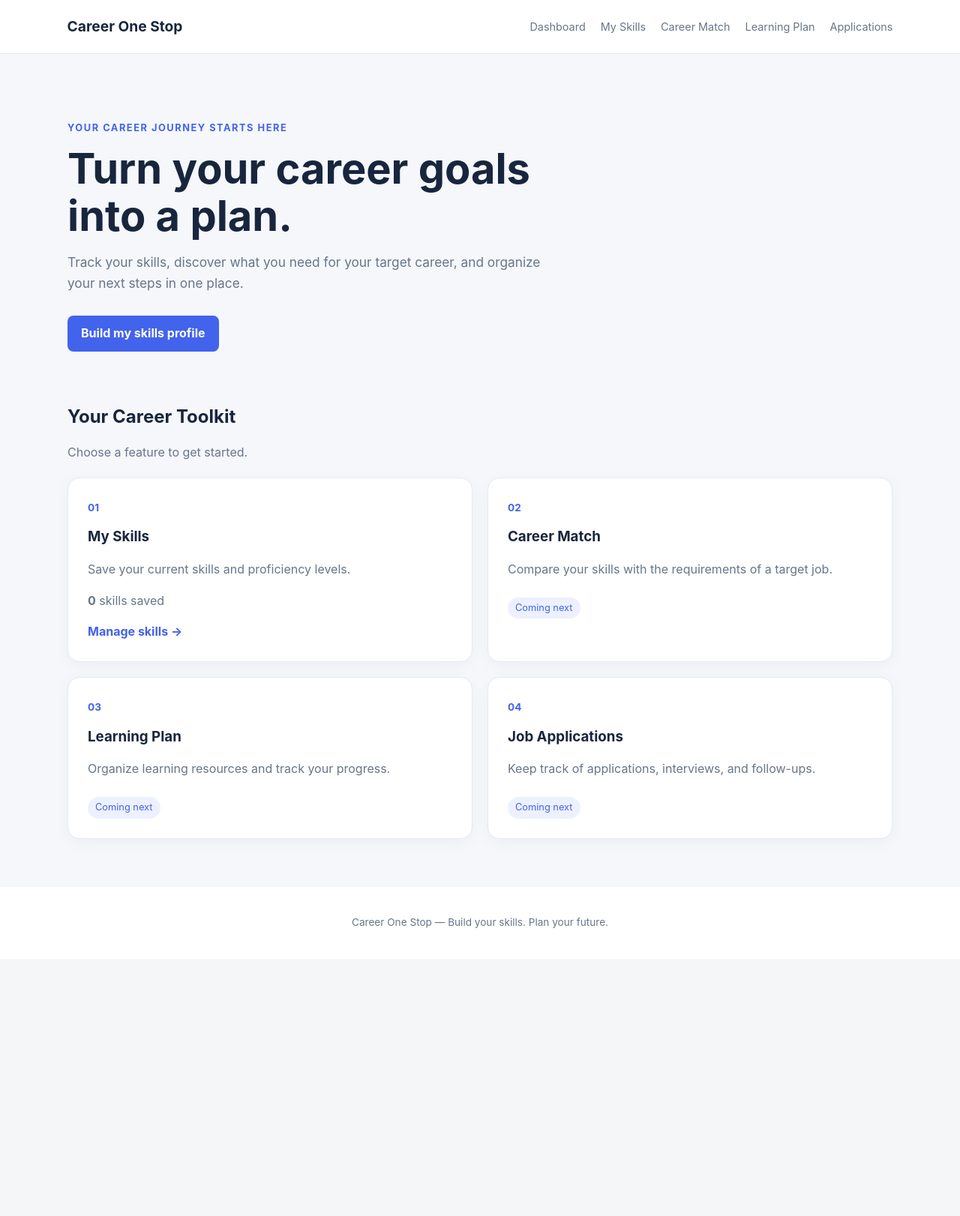
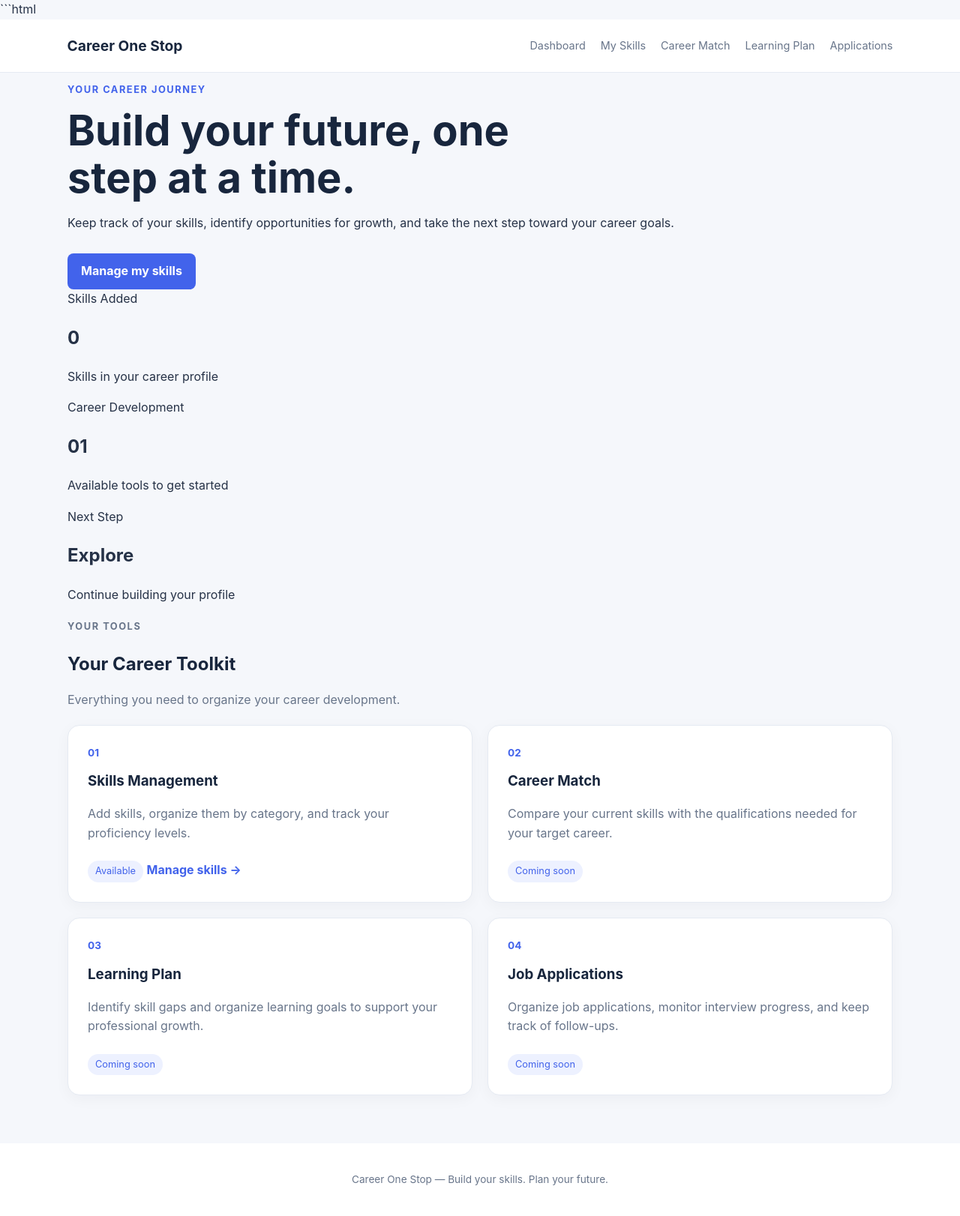
Before and after one commit to tooflykayy/career-one-stop, a Flask app: page / in a window 1280 px wide. Shown: the whole page at 75% size. Before the commit the page ends 1238 px from the top, so only its background shows below. Run offline with Flask 3, Linux system fonts and the light colour scheme.

Commit message:
Revamp dashboard layout and content

````diff
--- a/templates/dashboard.html
+++ b/templates/dashboard.html
@@ -1,51 +1,100 @@
+```html
 {% extends "base.html" %}
 
 {% block title %}Dashboard | Career One Stop{% endblock %}
 
 {% block content %}
-<section class="hero">
-    <p class="eyebrow">YOUR CAREER JOURNEY STARTS HERE</p>
-    <h1>Turn your career goals into a plan.</h1>
-    <p class="hero-text">
-        Track your skills, discover what you need for your target career,
-        and organize your next steps in one place.
+
+<section class="dashboard-welcome">
+    <div>
+        <p class="eyebrow">YOUR CAREER JOURNEY</p>
+        <h1>Build your future, one step at a time.</h1>
+        <p>
+            Keep track of your skills, identify opportunities for growth,
+            and take the next step toward your career goals.
         </p>
-    <a class="primary-button" href="{{ url_for('skills') }}">Build my skills profile</a>
+        <a class="primary-button" href="{{ url_for('skills') }}">
+            Manage my skills
+        </a>
+    </div>
 </section>
 
-<section class="section-heading">
-    <h2>Your Career Toolkit</h2>
-    <p>Choose a feature to get started.</p>
+<section class="dashboard-summary">
+    <article class="summary-card">
+        <span class="summary-label">Skills Added</span>
+        <h2>{{ skills|length }}</h2>
+        <p>Skills in your career profile</p>
+    </article>
+
+    <article class="summary-card">
+        <span class="summary-label">Career Development</span>
+        <h2>01</h2>
+        <p>Available tools to get started</p>
+    </article>
+
+    <article class="summary-card">
+        <span class="summary-label">Next Step</span>
+        <h2>Explore</h2>
+        <p>Continue building your profile</p>
+    </article>
 </section>
 
+<section class="dashboard-section">
+    <div class="section-heading">
+        <div>
+            <p class="eyebrow">YOUR TOOLS</p>
+            <h2>Your Career Toolkit</h2>
+            <p>Everything you need to organize your career development.</p>
+        </div>
+    </div>
+
     <section class="feature-grid">
+
         <article class="feature-card">
             <span class="card-number">01</span>
-        <h3>My Skills</h3>
-        <p>Save your current skills and proficiency levels.</p>
-        <p><strong>{{ skills|length }}</strong> skills saved</p>
-        <a class="text-link" href="{{ url_for('skills') }}">Manage skills →</a>
+            <h3>Skills Management</h3>
+            <p>
+                Add skills, organize them by category, and track
+                your proficiency levels.
+            </p>
+            <span class="status available">Available</span>
+            <a class="text-link" href="{{ url_for('skills') }}">
+                Manage skills →
+            </a>
         </article>
 
-    <article class="feature-card" id="career-match">
+        <article class="feature-card">
             <span class="card-number">02</span>
             <h3>Career Match</h3>
-        <p>Compare your skills with the requirements of a target job.</p>
-        <span class="status">Coming next</span>
+            <p>
+                Compare your current skills with the qualifications
+                needed for your target career.
+            </p>
+            <span class="status">Coming soon</span>
         </article>
 
-    <article class="feature-card" id="learning-plan">
+        <article class="feature-card">
             <span class="card-number">03</span>
             <h3>Learning Plan</h3>
-        <p>Organize learning resources and track your progress.</p>
-        <span class="status">Coming next</span>
+            <p>
+                Identify skill gaps and organize learning goals
+                to support your professional growth.
+            </p>
+            <span class="status">Coming soon</span>
         </article>
 
-    <article class="feature-card" id="applications">
+        <article class="feature-card">
             <span class="card-number">04</span>
             <h3>Job Applications</h3>
-        <p>Keep track of applications, interviews, and follow-ups.</p>
-        <span class="status">Coming next</span>
+            <p>
+                Organize job applications, monitor interview
+                progress, and keep track of follow-ups.
+            </p>
+            <span class="status">Coming soon</span>
         </article>
+
     </section>
+</section>
+
 {% endblock %}
+```
````
Lines whose indentation alone changed are shown as unchanged.
